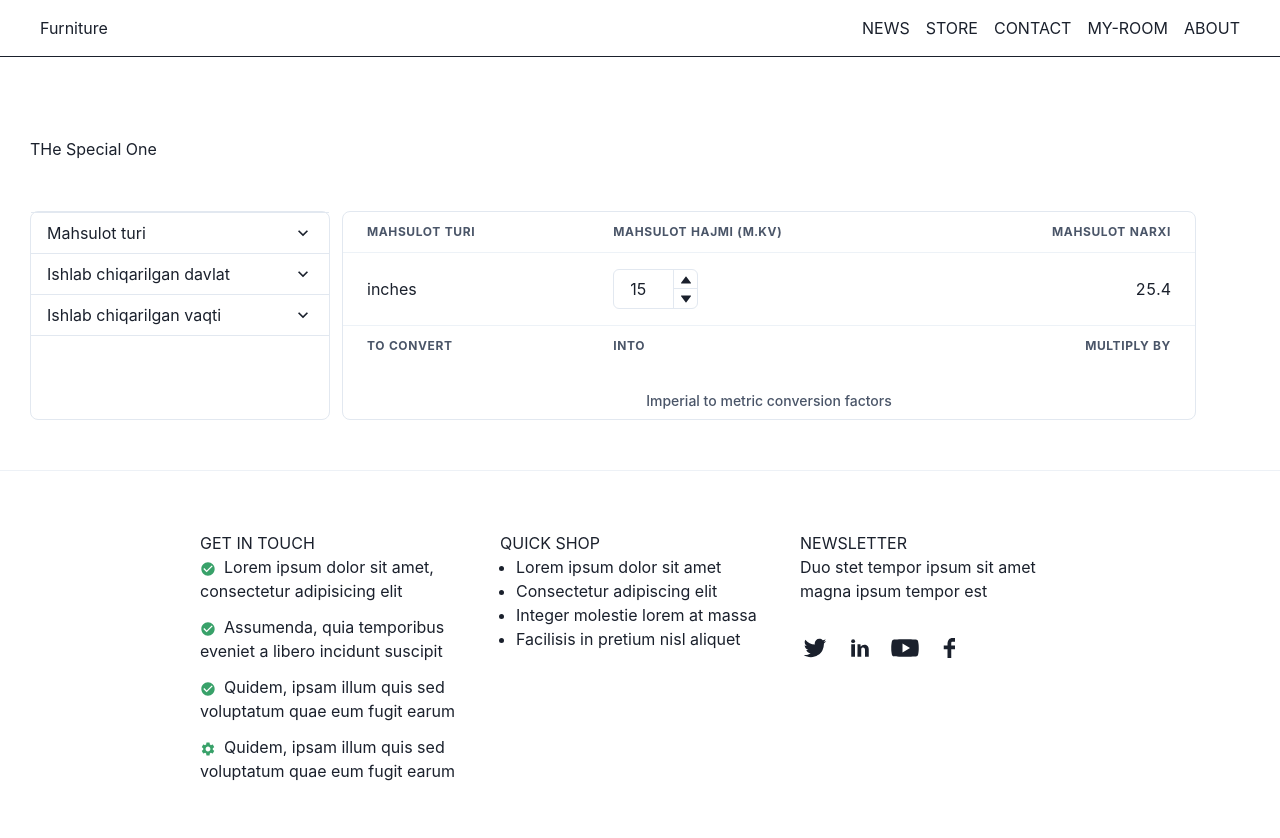
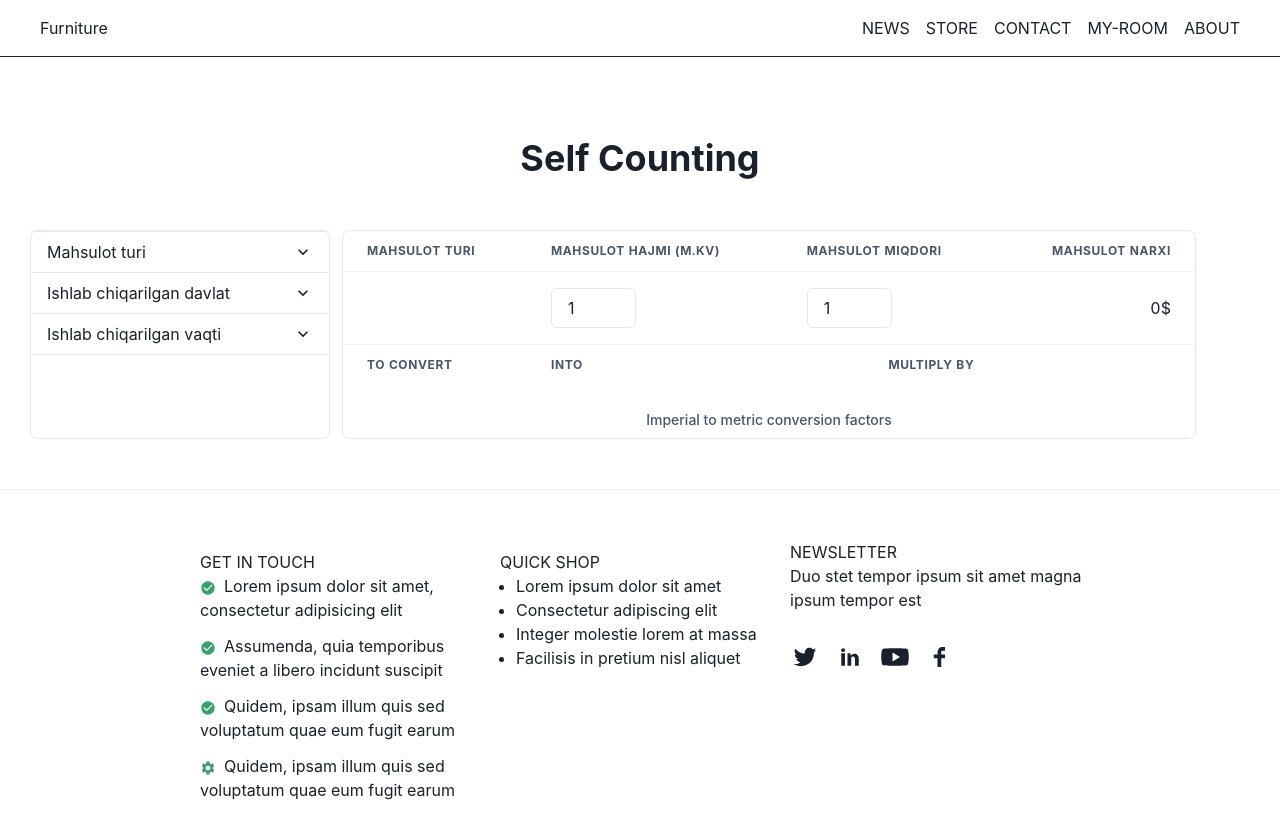
Before and after one commit to orifjon5000/Furniture, a React (Create React App) app: page /my-room in a window 1280 px wide. Built offline with nearby package versions, Linux system fonts and the light colour scheme.

Commit message:
feat: deevelop contact page

```diff
--- a/src/components/card/card.tsx
+++ b/src/components/card/card.tsx
@@ -5,8 +5,8 @@ import { CardProps } from './card.props';
 
 const Cards = ({item}:CardProps) => {
   return (
-		<Card maxW='sm'>
-			<CardBody>
+		<Card maxW='sm' justifyContent={{ sm: 'center' }}>
+			<CardBody width={{ sm: '100%' }}>
 				<Image
 					width={'100%'}
 					sizes='cover'
@@ -16,14 +16,14 @@ const Cards = ({item}:CardProps) => {
 					borderRadius='lg'
 				/>
 				<Stack mt='6' spacing='3'>
-					<Box display={'flex' } flexDirection={'row'} gap={1}>
+					<Box display={'flex'} flexDirection={'row'} gap={1}>
 						{' '}
 						<Heading size='md'>{item.model}</Heading>
 						<Text>{item.year}</Text>
 					</Box>
 					<Text>{item.description}</Text>
 					<Text color='blue.600' fontSize='2xl'>
-						{item.price}
+						{item.price}$
 					</Text>
 				</Stack>
 			</CardBody>
--- a/src/components/footer/index.tsx
+++ b/src/components/footer/index.tsx
@@ -1,4 +1,4 @@
-import { Divider, Icon, List, ListIcon, ListItem, UnorderedList } from '@chakra-ui/react';
+import { Box, Divider, Icon, List, ListIcon, ListItem, UnorderedList } from '@chakra-ui/react';
 import React from 'react';
 import { MdCheckCircle, MdSettings } from 'react-icons/md';
 import '../../css/footer.css'
@@ -11,7 +11,11 @@ const Footer = () => {
 		<div>
 			<Divider mt={'20px'} />
 			<div className='footer'>
-				<div className='footer-info footer-box'>
+				<Box
+					className='footer-info footer-box'
+					display={{ base: 'none', sm: 'none', md: 'flex' }}
+					flexDirection={'column'}
+				>
 					<h4>GET IN TOUCH</h4>
 
 					<div>
@@ -35,8 +39,12 @@ const Footer = () => {
 							</ListItem>
 						</List>
 					</div>
-				</div>
-				<div className='footer-quick footer-box'>
+				</Box>
+				<Box
+					className='footer-quick footer-box'
+					display={{ base: 'none', sm: 'none', md: 'flex' }}
+					flexDirection={'column'}
+				>
 					<h4>QUICK SHOP</h4>
 					<UnorderedList>
 						<ListItem>Lorem ipsum dolor sit amet</ListItem>
@@ -44,17 +52,17 @@ const Footer = () => {
 						<ListItem>Integer molestie lorem at massa</ListItem>
 						<ListItem>Facilisis in pretium nisl aliquet</ListItem>
 					</UnorderedList>
-				</div>
-				<div className='footer-news footer-box'>
+				</Box>
+				<Box className='footer-news footer-box' padding={0}>
 					<h4>NEWSLETTER</h4>
 					<p>Duo stet tempor ipsum sit amet magna ipsum tempor est</p>
-					<div className='social'>
+					<Box className='social' width={'200px'}>
 						<Icon as={TiSocialTwitter} fontSize={'30px'} />
 						<Icon as={TiSocialLinkedin} fontSize={'30px'} />
 						<Icon as={TiSocialYoutube} fontSize={'30px'} />
 						<Icon as={TiSocialFacebook} fontSize={'30px'} />
-					</div>
-				</div>
+					</Box>
+				</Box>
 			</div>{' '}
 		</div>
 	);
--- a/src/page-components/contact/index.jsx
+++ b/src/page-components/contact/index.jsx
@@ -1,21 +1,78 @@
-import { Box, FormControl, FormHelperText, FormLabel, Heading, Input, Stack } from '@chakra-ui/react'
+import { Box, Button, FormControl, FormHelperText, FormLabel, Heading, Input, Stack, Textarea } from '@chakra-ui/react'
 import React from 'react'
 import { SectionTitle } from 'src/components';
 
 const Contact = () => {
   return (
-		<Box>
-					<SectionTitle style={{display:'flex',justifyContent:'center',marginTop:'50px'}} subtitle='lorem ' title='hghjgh'/>
+		<Box paddingX={{ sm: '25px', md: '20px' }}>
+			<SectionTitle
+				style={{
+					display: 'flex',
+					justifyContent: 'center',
+					marginTop: '50px',
+					marginBottom: '50px',
+				}}
+				subtitle=' '
+				title='Contact Us'
+			/>
 			<Stack spacing={6}>
-				<Heading as='h2' size='4xl' noOfLines={1}>
-				</Heading>
-				<FormControl>
-					<FormLabel htmlFor='email'>Email address</FormLabel>
-					<Input type='email' id='email' aria-describedby='email-helper-text' />
-					<FormHelperText id='email-helper-text'>
-						We'll never share your email.
-					</FormHelperText>
-				</FormControl>
+				<Box
+					paddingY={'20px'}
+					width={{ sm: '100%', md: '100%' }}
+					display={'flex'}
+					alignItems={'center'}
+					border={'1px'}
+					borderRadius={'lg'}
+					borderColor={'facebook.200'}
+					flexDirection={'column'}
+				>
+					<FormControl width={{ sm: '80%', md: '80%' }}>
+						<FormLabel htmlFor='email'>Email address</FormLabel>
+						<Input
+							type='email'
+							id='email'
+							aria-describedby='email-helper-text'
+						/>
+						<FormHelperText id='email-helper-text'>
+							We'll never share your email.
+						</FormHelperText>
+					</FormControl>
+					<FormControl width={{ sm: '80%', md: '80%' }}>
+						<FormLabel htmlFor='email'>Name</FormLabel>
+						<Input type='text' id='text' aria-describedby='email-helper-text' />
+					</FormControl>
+					<FormControl width={{ sm: '80%', md: '80%' }}>
+						<FormLabel htmlFor='email'>Phone number</FormLabel>
+						<Input
+							type='number'
+							id='email'
+							aria-describedby='email-helper-text'
+						/>
+					</FormControl>
+					<FormControl width={{ sm: '80%', md: '80%' }}>
+						<FormLabel htmlFor='email'>Subject</FormLabel>
+						<Input
+							type='text'
+							id='email'
+							aria-describedby='email-helper-text'
+						/>
+					</FormControl>
+
+					<FormControl width={{ sm: '80%', md: '80%' }}>
+						<FormLabel htmlFor='email'>Email address</FormLabel>
+						<Textarea placeholder='write your letter' />
+					</FormControl>
+					<FormControl width={{ sm: '80%', md: '80%' }} mt={'10px'}>
+						<Button
+							width={{ sm: '100%', md: '10%' }}
+							colorScheme='teal'
+							variant='outline'
+						>
+							{' '}
+							Send
+						</Button>
+					</FormControl>
+				</Box>
 			</Stack>
 		</Box>
 	);
--- a/src/page-components/news/index.jsx
+++ b/src/page-components/news/index.jsx
@@ -5,11 +5,7 @@ import { BiChat, BiLike, BiShare } from 'react-icons/bi';
 const News = () => {
   return (
 		<Stack width={'1000px'} display={'flex'} justifyContent={'center'}alignContent={'center'} margin={'auto'}>
-			<Flex width={'920px'} height={'200px'} display={'flex'} flexDirection={'column'} alignContent={'center'} justifyContent={'center'} textAlign={'center'} margin={'auto'} gap={'50px'}>
-				<Text fontSize='lg'> News</Text>
-				<Text fontSize='md'>Lorem, ipsum.</Text>
-			</Flex>
-      <Divider color="Window"/>
+
 			<Box w={'920px'} height={'1000px'} justifyContent={'center'} margin={'auto'}>
 				<Flex height={'full'} display={'flex'}  flexDirection={'row'} flexWrap={'wrap'} width={'920px'} gap={'10px'} >
 					{Array.from(Array(6).keys()).map((ele, index) => {
--- a/src/page-components/store/index.jsx
+++ b/src/page-components/store/index.jsx
@@ -50,11 +50,12 @@ const Store = () => {
 	};
 	return (
 		<Stack>
-			<Text>
-				Furniture Store
-				<Divider />
-			</Text>
-			<Box className='store-filter'>
+
+			<Box
+				className='store-filter'
+				flexDirection={{ sm: 'column', md: 'row' }}
+				alignItems={{ sm: 'center' }}
+			>
 				<Box className='filters'>
 					<Text display={'inline'} fontSize={'lg'}>
 						Filter Items{' '}
@@ -87,10 +88,11 @@ const Store = () => {
 					</InputGroup>
 				</Box>
 			</Box>
-			<Box className='store-product'>
+			<Box className='store-product' margin={{ sm: 'auto' }}>
 				<Grid
-					// margin={'0,20px'}
+					margin={{ sm: 'auto' }}
 					gap={3}
+					width={{ sm: '100%' }}
 					gridTemplateColumns={{
 						base: 'repeat(1, 1fr)',
 						md: 'repeat(2, 1fr)',
--- a/src/page-components/storeRoom/index.tsx
+++ b/src/page-components/storeRoom/index.tsx
@@ -24,6 +24,7 @@ import {
 	Tr,
 } from '@chakra-ui/react';
 import { useState } from 'react';
+import { SectionTitle } from 'src/components';
 import { selfData } from 'src/config/constants';
 import 'src/css/store.css';
 import { DataType } from 'src/interfaces/product';
@@ -31,19 +32,22 @@ const StoreRoom = () => {
 	//INISTALLIZAATIONS
 
 	const obj: DataType[] = [];
+	const [amount, setAmount] = useState(1);
+	const [quantity, setQuantity] = useState(1);
+	const [data, setData] = useState<DataType[]>(obj);
+	//HANDLERS
 
-	const [data, setData] = useState<DataType[]>(obj);
+	const totalPrices =
+		data.reduce((total, item) => total + item.price, 0) * amount * quantity;
 
 	const handleData = (e: DataType) => {
 		if (e._id === 13) {
 			const t = data.filter(a => a._id !== 13);
 			setData(prevData => [...t, e]);
-		}else
-		if (e._id === 12) {
+		} else if (e._id === 12) {
 			const t = data.filter(a => a._id !== 12);
 			setData(prevData => [...t, e]);
-		} else
-		if (e._id === 14) {
+		} else if (e._id === 14) {
 			const t = data.filter(a => a._id !== 14);
 			setData(prevData => [...t, e]);
 		}
@@ -51,14 +55,21 @@ const StoreRoom = () => {
 
 	return (
 		<Box padding={'30px'}>
-			<Text my={'50px'} size={'3xl'}>
-				THe Special One
-			</Text>
+			<SectionTitle
+				style={{
+					display: 'flex',
+					justifyContent: 'center',
+					marginTop: '50px',
+					marginBottom: '50px',
+				}}
+				subtitle=' '
+				title='Self Counting '
+			/>
 
-			<Flex flexDirection={'row'} mt={'10px'} gap={3}>
+			<Flex flexDirection={{base:'column', sm: 'column', md: 'row' }} mt={'10px'} gap={3}>
 				<Accordion
 					allowToggle
-					width={'300px'}
+					width={{ base:'100%', sm: '100%', md: '300px' }}
 					borderWidth='1px'
 					borderRadius='lg'
 				>
@@ -115,35 +126,46 @@ const StoreRoom = () => {
 					))}
 				</Accordion>
 
-				<Box width={'70%'} borderWidth='1px' borderRadius='lg'>
-					<TableContainer>
-						<Table variant='simple'>
+				<Box
+					width={{ base:'100%',sm: '100%', md: '70%' }}
+					borderWidth='1px'
+					borderRadius='lg'
+				>
+					<TableContainer >
+						<Table variant='simple' width={{base:"100%", sm: '100%', md: '100%' }}>
 							<TableCaption>Imperial to metric conversion factors</TableCaption>
 							<Thead>
 								<Tr>
 									<Th>Mahsulot turi</Th>
 									<Th>Mahsulot hajmi (m.kv)</Th>
+									<Th>Mahsulot miqdori</Th>
 									<Th isNumeric> Mahsulot narxi</Th>
 								</Tr>
 							</Thead>
 							<Tbody>
 								<Tr>
-									<Td>inches</Td>
 									<Td>
-										<NumberInput
-											width={'85px'}
-											defaultValue={15}
-											min={10}
-											max={20}
-										>
-											<NumberInputField />
-											<NumberInputStepper>
-												<NumberIncrementStepper />
-												<NumberDecrementStepper />
-											</NumberInputStepper>
+										{data.map(c => (
+											<text>{c.name} </text>
+										))}
+									</Td>
+									<Td>
+										<NumberInput width={'85px'} defaultValue={amount} min={1}>
+											<NumberInputField
+												defaultValue={amount}
+												onChange={e => setAmount(Number(e.target.value))}
+											/>
 										</NumberInput>
 									</Td>
-									<Td isNumeric>25.4</Td>
+									<Td>
+										<NumberInput width={'85px'} defaultValue={quantity} min={1}>
+											<NumberInputField
+												value={amount}
+												onChange={e => setQuantity(Number(e.target.value))}
+											/>
+										</NumberInput>
+									</Td>
+									<Td isNumeric>{totalPrices}$</Td>
 								</Tr>
 							</Tbody>
 							<Tfoot>
```
Also changed, not shown: src/config/constants.ts (+8 -8 lines).
